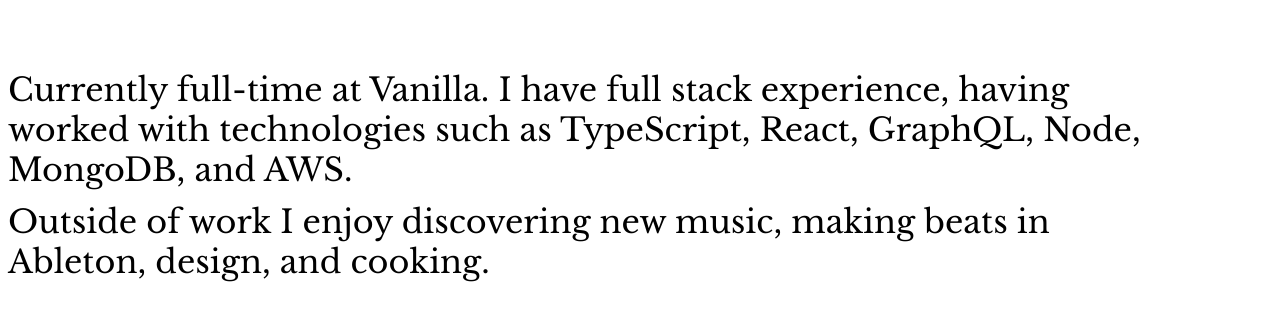
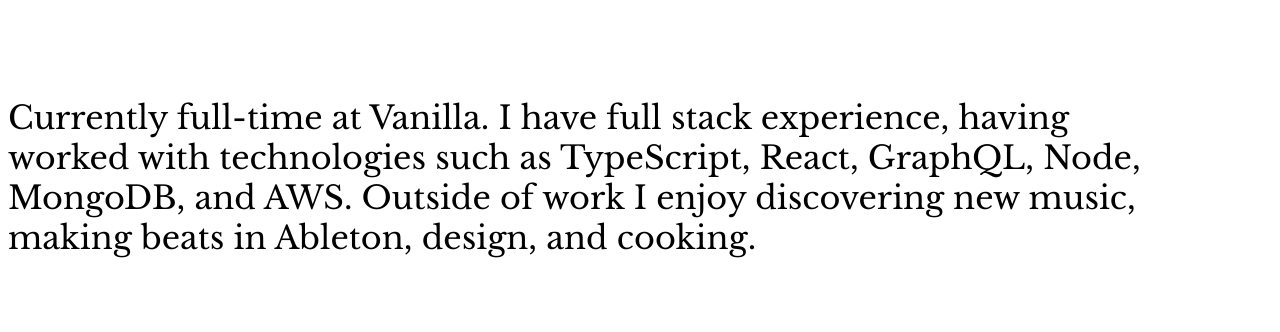
Before and after one commit to derrickdbrandon/ddb, a Next.js app: page / in a window 1280 px wide. Shown: the part 250-582 px from the top of the page. Built offline with nearby package versions, Linux system fonts and the light colour scheme.

Commit message:
update about section

```diff
--- a/pages/index.js
+++ b/pages/index.js
@@ -24,11 +24,9 @@
             Currently full-time at{" "}
             <a href="https://www.justvanilla.com/">Vanilla</a>. I have full
             stack experience, having worked with technologies such as
-            TypeScript, React, GraphQL, Node, MongoDB, and AWS.
-          </p>
-          <p>
-            Outside of work I enjoy discovering new music, making beats in
-            Ableton, design, and cooking.
+            TypeScript, React, GraphQL, Node, MongoDB, and AWS. Outside of work
+            I enjoy discovering new music, making beats in Ableton, design, and
+            cooking.
           </p>
         </div>
         <div className="footer">
@@ -127,16 +125,19 @@
         .contact-links {
           font-family: "Helvetica", Arial, sans-serif;
           font-size: 22px;
-          align-self: flex-end;
         }
         .logo {
-          height: 125px;
-          width: 125px;
+          height: 120px;
+          width: 120px;
         }
 
         @media (max-width: 830px) {
           .about {
             font-size: 28px;
+          }
+          .logo {
+            height: 100px;
+            width: 100px;
           }
         }
 
@@ -154,10 +155,6 @@
           .contact-links {
             font-size: 20px;
           }
-          .logo {
-            height: 100px;
-            width: 100px;
-          }
         }
 
         @media (max-width: 320px) {
```
